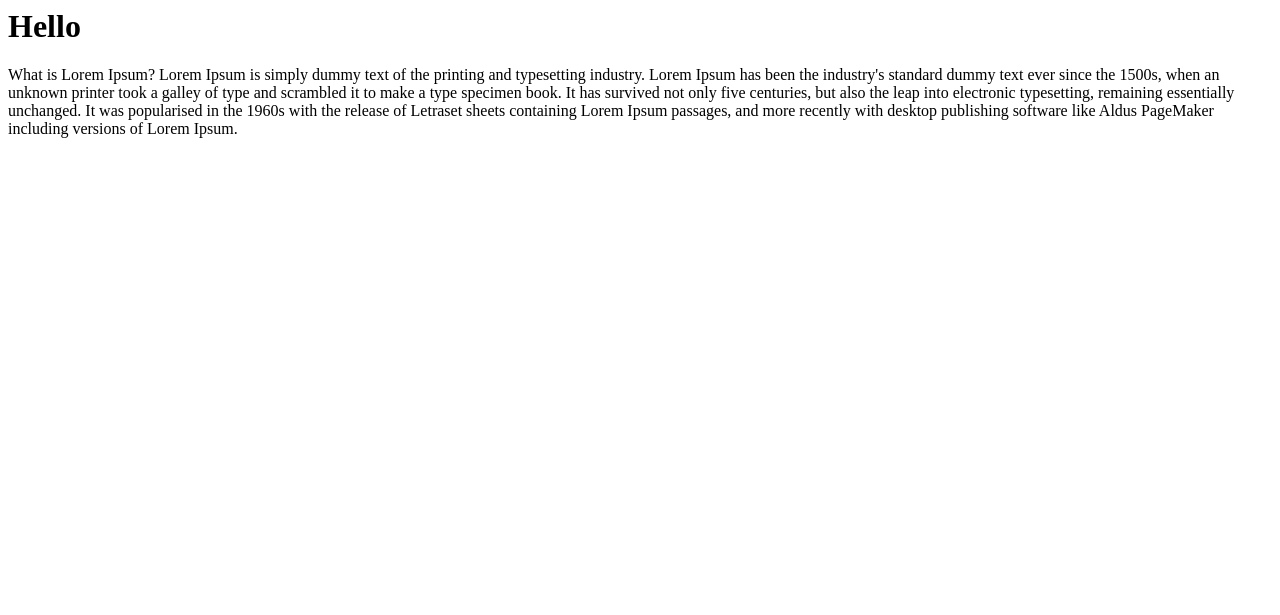
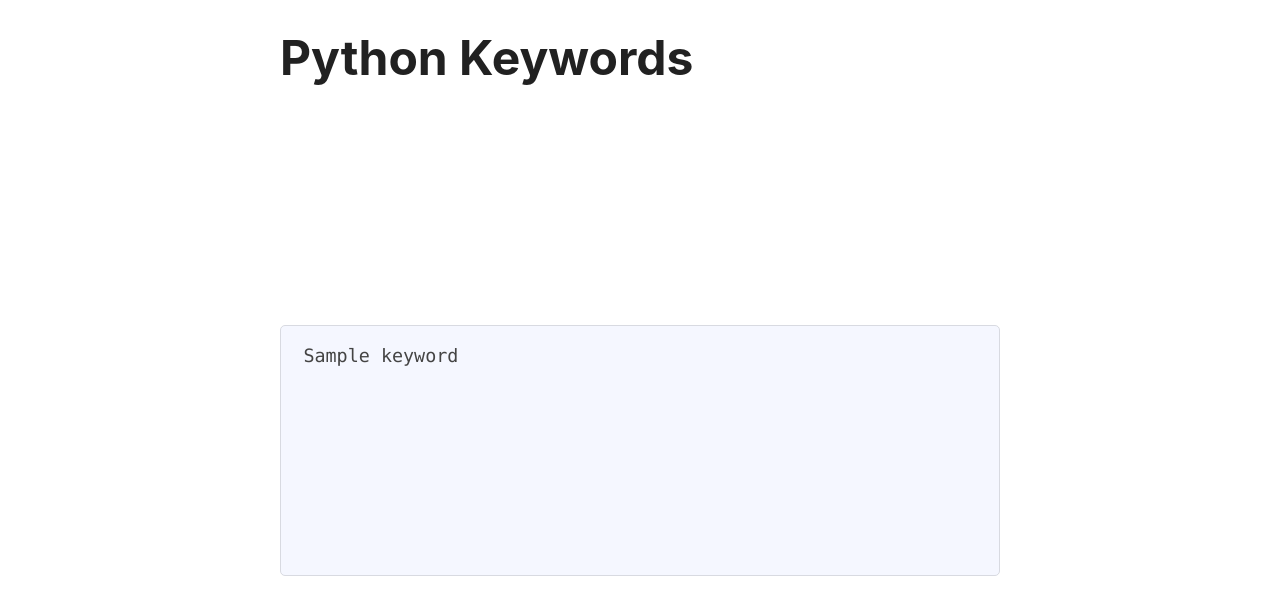
Before and after one commit to pyaustine/django-pagination, a Django app: page /all in a window 1280 px wide. Shown: the top 615 px of the page. Run offline with Django 4.2, Linux system fonts and the light colour scheme; tables that the repository leaves empty hold one stand-in row (values such as "Sample post").

Commit message:
template update

```diff
--- a/templates/core/base.html
+++ b/templates/core/base.html
@@ -3,21 +3,39 @@
   <head>
     <meta charset="UTF-8" />
     <meta name="viewport" content="width=device-width, initial-scale=1.0" />
-    <!-- <link rel="stylesheet" href="{% static 'simple.min.css' %}" /> -->
+    <link rel="stylesheet" href="{% static 'simple.min.css' %}" />
     <title>Python Keywords</title>
   </head>
+
+  <!-- custom css -->
+  <style>
+    nav {
+      text-align: center;
+    }
+    nav a {
+      margin: 0.2rem;
+      min-width: 1.2rem;
+      font-weight: bold;
+    }
+
+    nav a.current {
+      border-color: var(--bg);
+    }
+  </style>
+
   <body>
-    <h1>Hello</h1>
-    <p>
-      What is Lorem Ipsum? Lorem Ipsum is simply dummy text of the printing and
-      typesetting industry. Lorem Ipsum has been the industry's standard dummy
-      text ever since the 1500s, when an unknown printer took a galley of type
-      and scrambled it to make a type specimen book. It has survived not only
-      five centuries, but also the leap into electronic typesetting, remaining
-      essentially unchanged. It was popularised in the 1960s with the release of
-      Letraset sheets containing Lorem Ipsum passages, and more recently with
-      desktop publishing software like Aldus PageMaker including versions of
-      Lorem Ipsum.
-    </p>
+    <h1>Python Keywords</h1>
+
+    {% block content%} {% for keyword in keyword_list %}
+    <pre>{{keyword}}</pre>
+    {% endfor %} {% endblock %}
+
+    <nav>
+      {% block pagination %}
+      <!--  -->
+      {# Placeholder: Pagination-Elements #}
+      <!--  -->
+      {% endblock %}
+    </nav>
   </body>
 </html>
```
